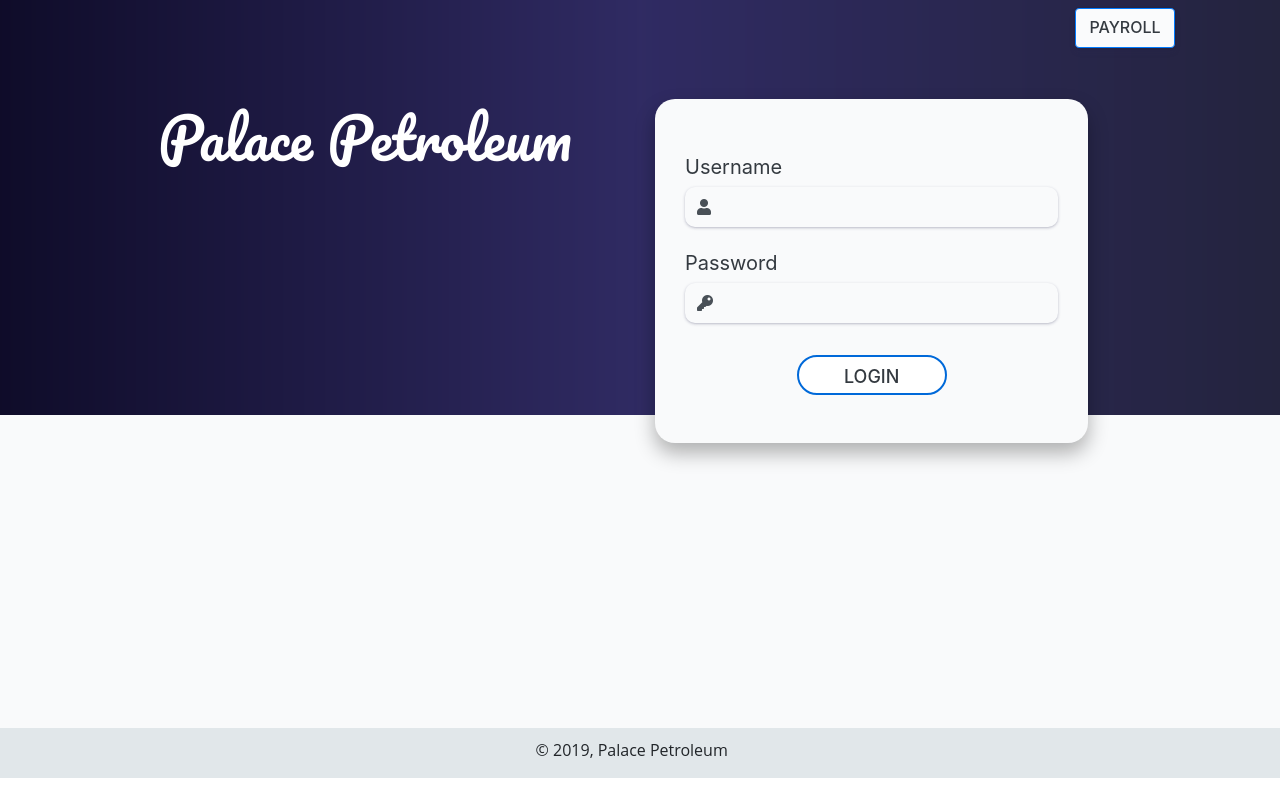
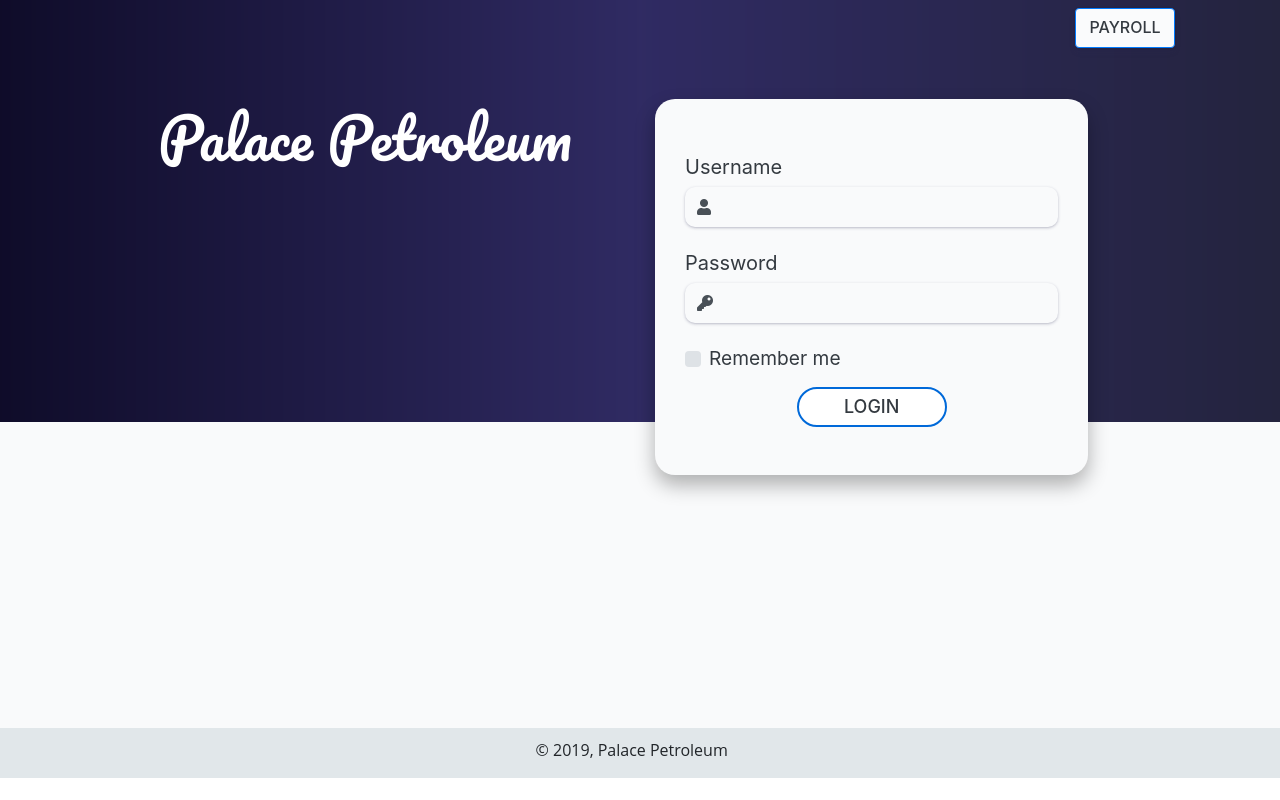
Before and after one commit to EmmanuelJoshua/Inventory-app-php, a PHP site: page / in a window 1280 px wide. Run offline with PHP 8.4, Linux system fonts and the light colour scheme; some libraries are stand-ins or nearby versions.

Commit message:
Added a Remember me button.

```diff
--- a/app/assets/css-app-files/login.css
+++ b/app/assets/css-app-files/login.css
@@ -8,7 +8,7 @@ body, html {
 }
 
 #header{
-	background-image: linear-gradient(to bottom, transparent 57%, #F9FAFB 50%), url('../images/header.png');
+	background-image: linear-gradient(to bottom, transparent 58%, #F9FAFB 50%), url('../images/header.png');
 	height: 91%;
     background-position: center;
     background-repeat: no-repeat;
@@ -76,7 +76,15 @@ body, html {
     border: none !important;
 }
 
+.custom-control-label{
+	font-weight: 400;
+	line-height: 1.12;
+	color: #343a40;
+	font-size: 1.2rem;
+}
+
 #login .btn{
+	line-height: 1.12;
 	width: 150px !important;
 	height: 40px;
 	font-size: 18px;
@@ -116,6 +124,6 @@ body, html {
 
 @media (max-width: 767px){
 	#header{
-		height: 108% !important;
+		height: 115% !important;
 	}
 }
--- a/app/index.php
+++ b/app/index.php
@@ -53,6 +53,10 @@
 											<input class="form-control" type="password" id="password">
 										</div>
 									</div>
+									<div class="custom-control custom-checkbox mt-4">
+										<input type="checkbox" class="custom-control-input" id="customCheck" name="">
+										<label class="custom-control-label" for="customCheck">Remember me</label>
+									</div>
 									<div class="text-center">
 										<input class="btn btn-primary mt-3" type="submit" id="getData" value="Login">
 									</div>
```
